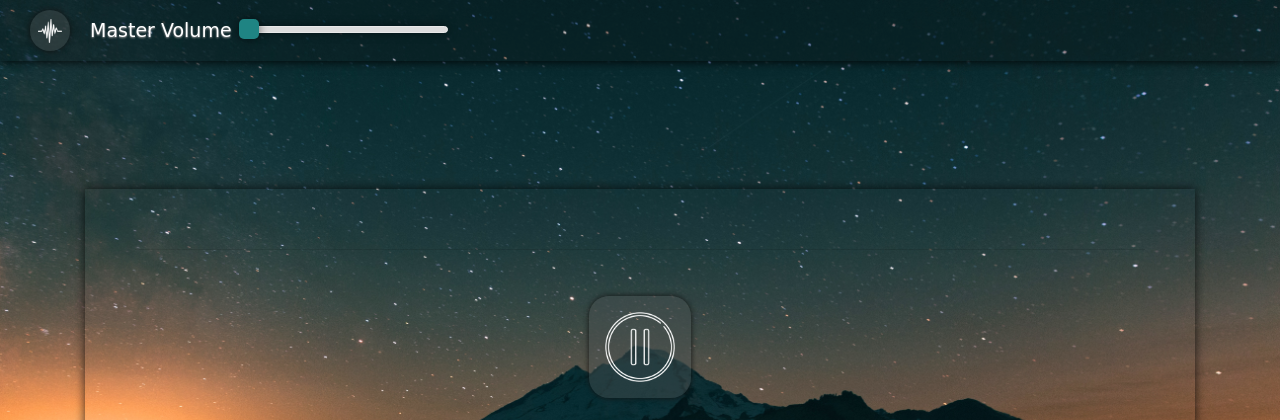
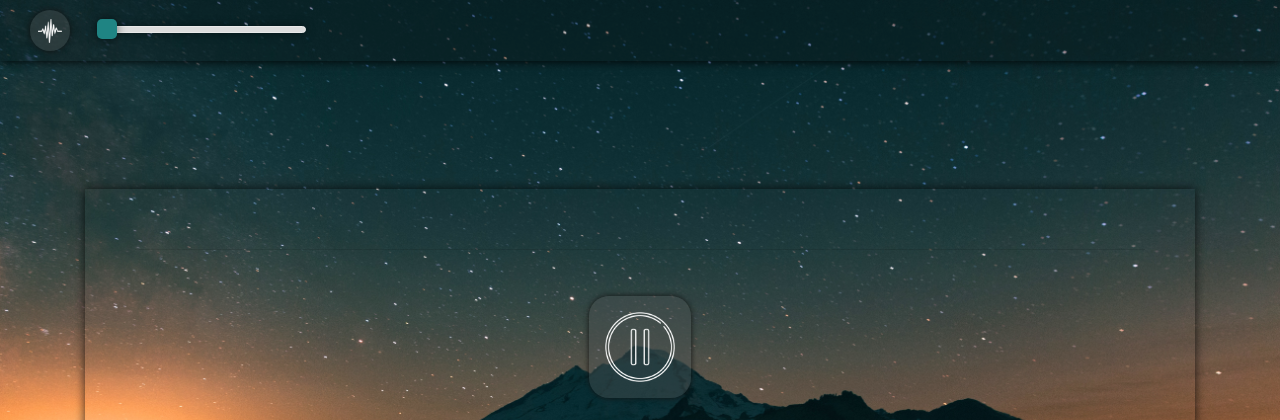
Before and after one commit to abubakerdhakko/paypal_subs, a PHP site: page / in a window 1280 px wide. Shown: the top 420 px of the page. Run offline with PHP 8.4, Linux system fonts and the light colour scheme; some libraries are stand-ins or nearby versions.

Commit message:
test on live

```diff
--- a/index.php
+++ b/index.php
@@ -60,7 +60,7 @@ div#start-stop img {
                 </div >
                 </div>
                 <div class="">
-                        <p>master volume</p>
+                        <!-- <p>master volume</p> -->
                     </div>
                     <div class="pl-3 pt-3">
                         <input type="range" id="vol" max="1" min="0" step="0.01" onchange="changevolume(this.value)" />
```
